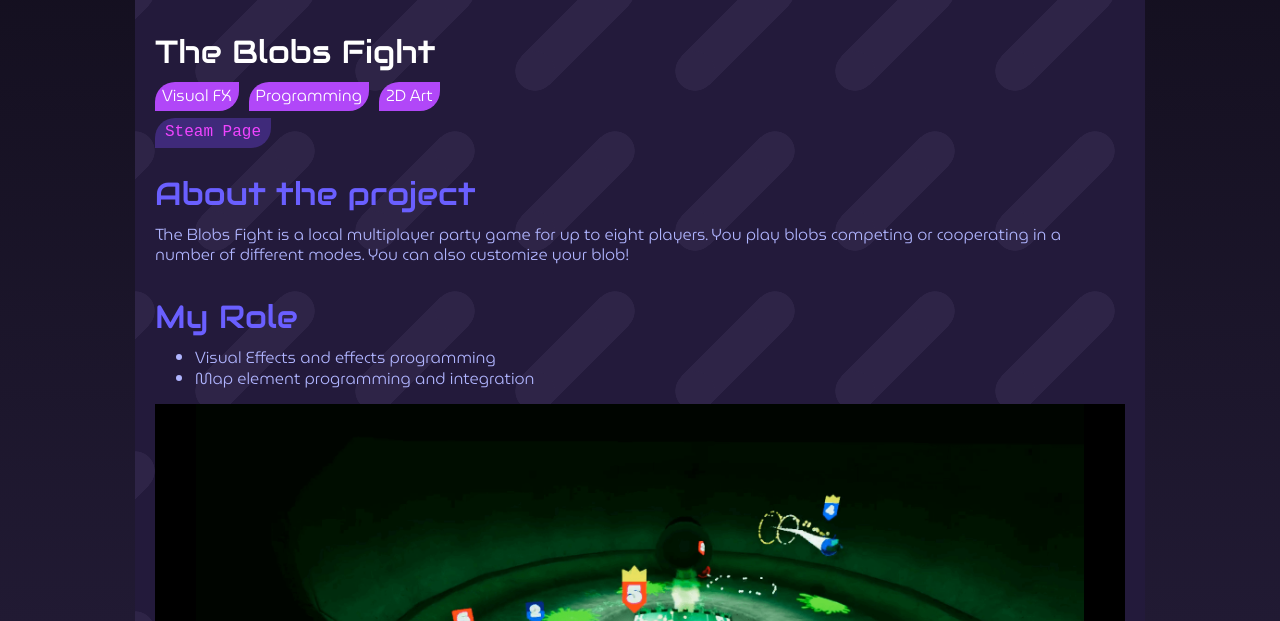
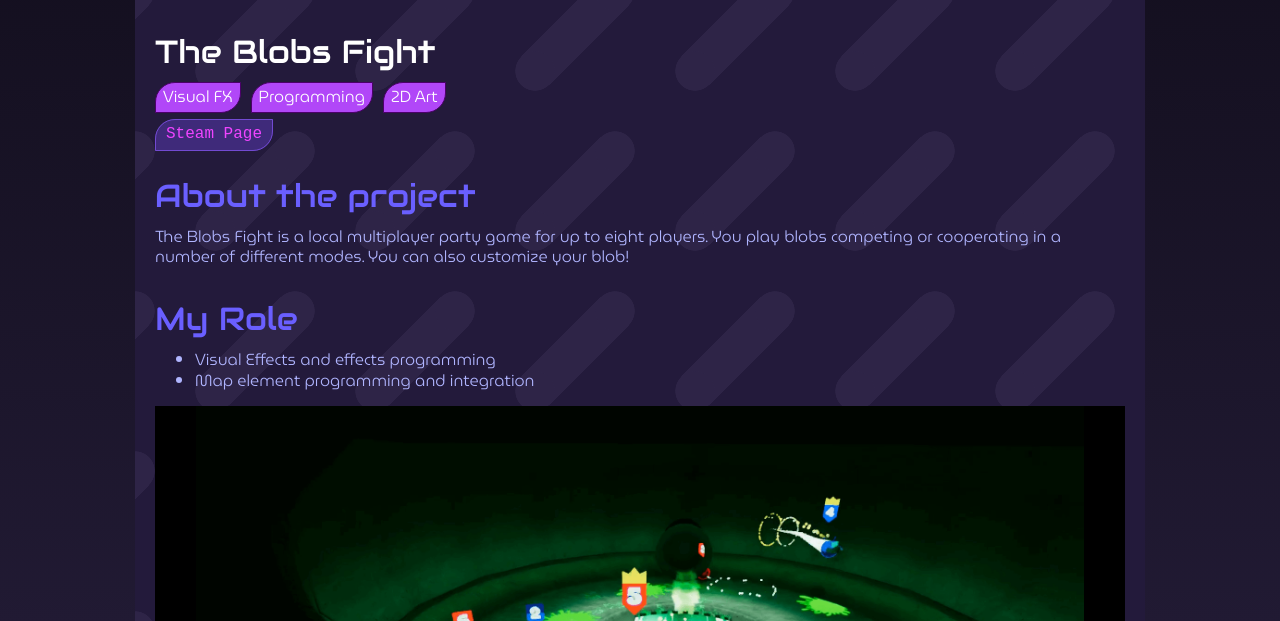
Before and after one commit to daviddunkelman/daviddunkelman.github.io, a plain HTML site: page blobs.html in a window 1280 px wide. Shown: the part 179-800 px from the top of the page. Drawn offline with nearby package versions, Linux system fonts and the light colour scheme.

Commit message:
Update style.css

```diff
--- a/style.css
+++ b/style.css
@@ -33,14 +33,19 @@
     display:inline;
     background-color: rgb(63, 42, 122);
     padding: 5px 10px 7px 10px;
+    border-color: rgb(114, 74, 209);
+    border-width: 1px;
+    border-style: solid;
     border-radius: 20px 0 20px 0;
     text-decoration: none;
     font-family: monospace;
     font-size: large;
+
 }
 
 .navbox:hover{
     padding: 10px 10px 12px 10px;
+
 }
 p {
     padding-bottom: 10px;
@@ -170,6 +175,9 @@
     background-color: rgb(177, 71, 248);
     color: white;
     padding: 4px 7px 4px 7px;
+    border-color: rgb(75, 0, 105);
+    border-width: 1px;
+    border-style: solid;
 }
 ul {
     margin-bottom:15px;
```
